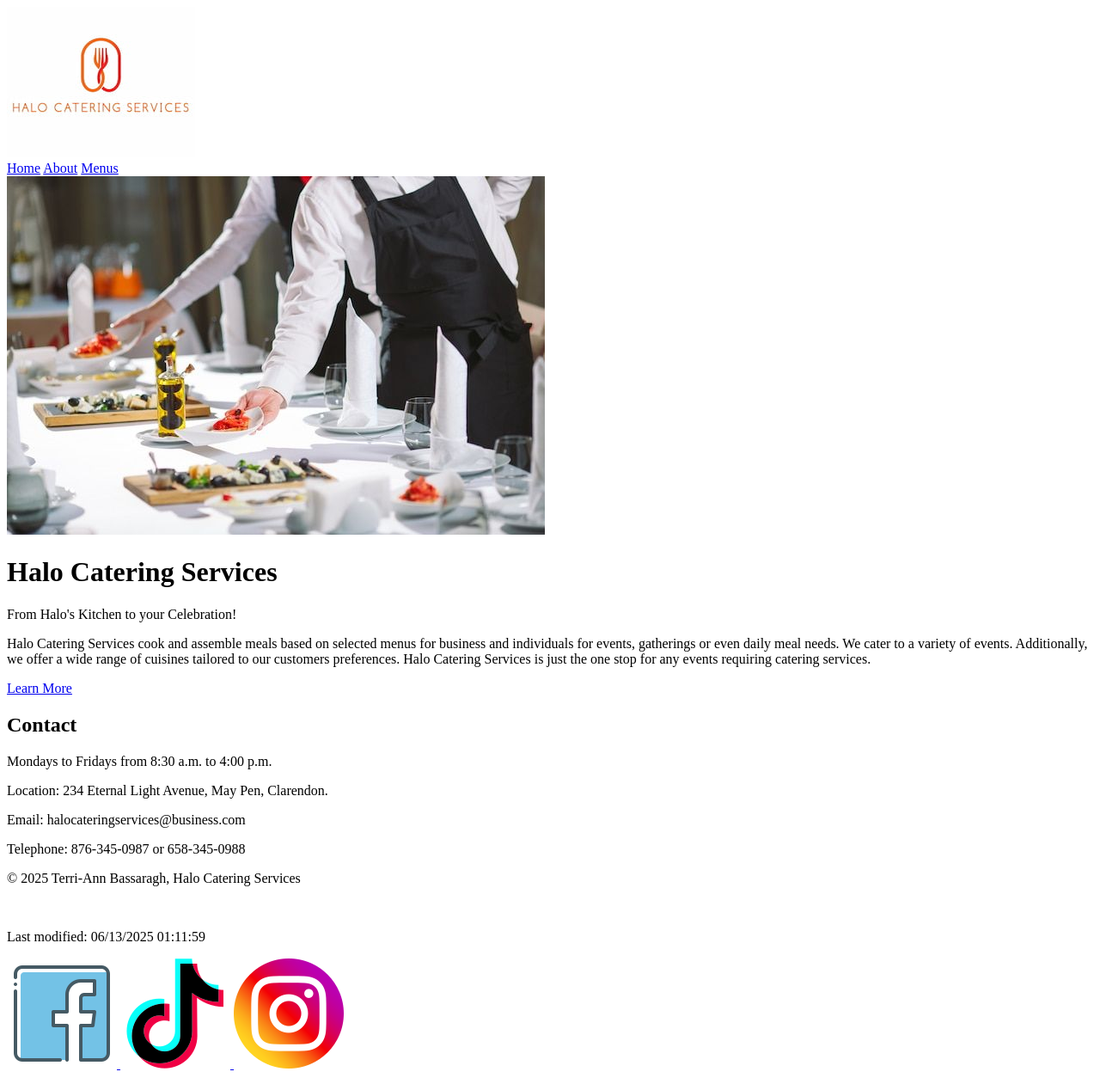
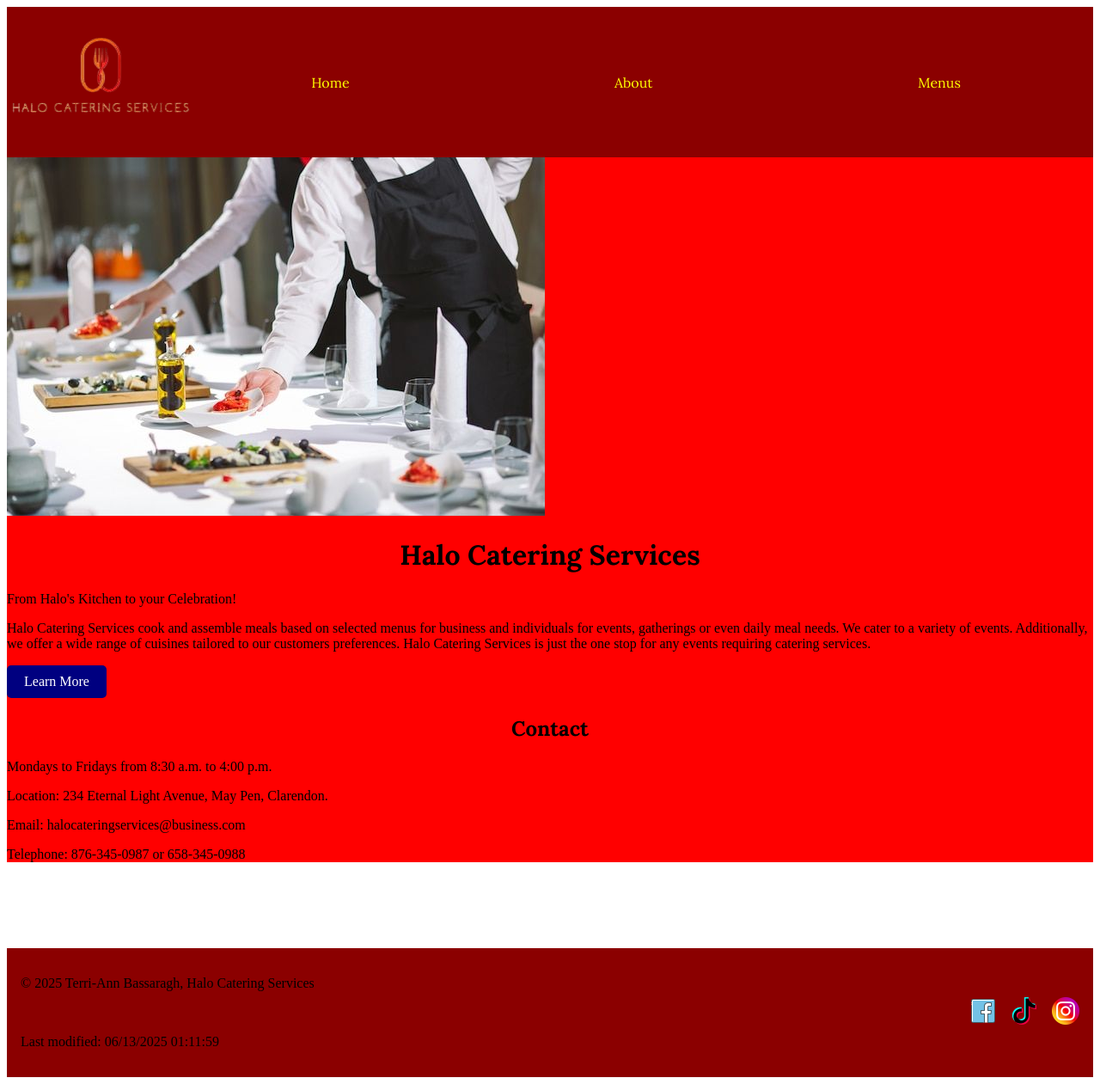
Before and after one commit to twerri-ann/wdd131, a plain HTML site: page project/index.html in a window 1280 px wide. Shown: the whole page at 86% size. Drawn offline with Linux system fonts and the light colour scheme; a web font is replaced by a local one.

Commit message:
adjusted and fixed

```diff
--- a/project/index.html
+++ b/project/index.html
@@ -14,7 +14,7 @@
 </head>
 <body>
     <header>
-        <img src="images/FullLogo.jpg" alt="Logo">
+        <img src="images/FullLogo.png" alt="Logo">
         <nav class="navigation">
             <a href="index.html">Home</a>
             <a href="about.html">About</a>
@@ -25,9 +25,11 @@
         <div>
             <img src="images/hero.jpg" alt="Hero">
             <h1>Halo Catering Services</h1>
-            <p>From Halo's Kitchen to your Celebration!</p>
-            <p>Halo Catering Services cook and assemble meals based on selected menus for business and individuals for events, gatherings or even daily meal needs. We cater to a variety of events. Additionally, we offer a wide range of cuisines tailored to our customers preferences. Halo Catering Services is just the one stop for any events requiring catering services.</p>
-            <a href="about.html" class="button-link">Learn More</a>
+            <article>
+                <p>From Halo's Kitchen to your Celebration!</p>
+                <p>Halo Catering Services cook and assemble meals based on selected menus for business and individuals for events, gatherings or even daily meal needs. We cater to a variety of events. Additionally, we offer a wide range of cuisines tailored to our customers preferences. Halo Catering Services is just the one stop for any events requiring catering services.</p>
+                <a href="about.html" class="button-link">Learn More</a>
+            </article>
         </div>
         <section>
             <h2>Contact</h2>
--- a/project/styles/hcs.css
+++ b/project/styles/hcs.css
@@ -0,0 +1,137 @@
+:root {
+    --primary-color: red;
+    --secondary-color: yellow;
+
+    --heading-font: 'Lora', serif;
+    --paragraph-front: 'Edu VIC WA NT Hand Precursive', sans-serif;
+}
+
+header {
+    display: grid;
+    grid-template-columns: 200px auto;
+    align-items: center;
+    background-color: darkred;
+    color: var(--secondary-color)
+}
+
+.logo img {
+    margin: 0 0.25rem 0 1rem;
+    width: 64px;
+    height: auto;
+}
+
+h1 {
+    font-size: 2rem;
+    font-family: var(--heading-font);
+}
+
+.navigation {
+    display: flex;
+    justify-content: space-around;
+    font-family: var(--heading-font);
+}
+
+.navigation li {
+    flex: 1 1 auto;
+}
+
+.navigation a {
+    display: flex;
+    justify-content: center;
+    color: var(--secondary-color);
+    padding: 0.5rem;
+    margin: -0.14rem;
+    text-decoration: none;
+}
+
+.navigation a:hover {
+    color: #00af9a;
+    font-weight: 700;
+    text-decoration: underline;
+}
+
+h1,
+h2,
+h3,
+h4,
+h5,
+h6 {
+    font-family: var(--heading-font);
+    text-align: center;
+}
+
+a {
+    text-decoration: none;
+}
+
+header,
+main,
+footer {
+    max-width: 1500px;
+    margin: 0 auto;
+}
+
+.hero {
+    position: relative;
+}
+
+.hero img {
+    width: 100%;
+}
+
+.hero h1 {
+    position: absolute;
+    top: 1em;
+    left: 2rem;
+    right: 2rem;
+    text-align: center;
+    padding: .5rem;
+    background-color: #ffffff61;
+}
+
+.hero article {
+    background-color: #ffffff61;
+    position: absolute;
+    top: 9rem;
+    left: 2rem;
+    right: 2rem;
+    padding: 2rem;
+}
+main{
+    background-color: red;
+}
+
+footer {
+    display: flex;
+    justify-content: space-between;
+    align-items: center;
+    padding: 1rem;
+    background-color: darkred;
+    margin-top: 100px;
+}
+
+.end {
+    color: yellow;
+}
+
+.sociallinks {
+    display: flex;
+    gap: 1rem;
+}
+
+.sociallinks img {
+    width: 2em;
+}
+
+.sociallinks a:hover {
+    background-color: unset;
+}
+
+.button-link {
+    display: inline-block;
+    padding: 10px 20px;
+    background-color: navy;
+    color: white;
+    text-decoration: none;
+    border-radius: 5px;
+}
```
Also changed, not shown: project/about.html (+8 -0 lines), project/menu.html (+9 -1 lines), project/images/FullLogo.jpg (deleted), project/images/FullLogo.png (added).
